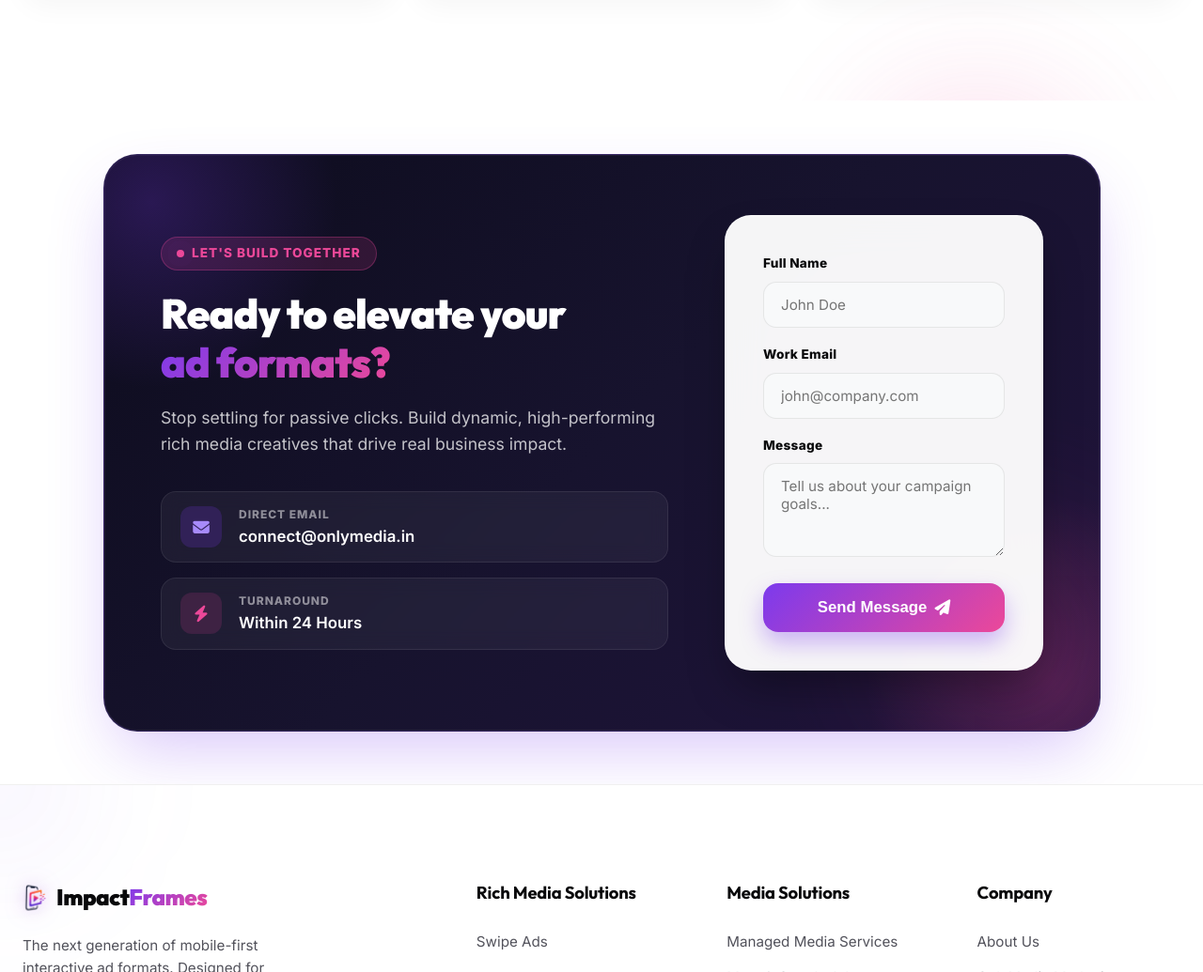
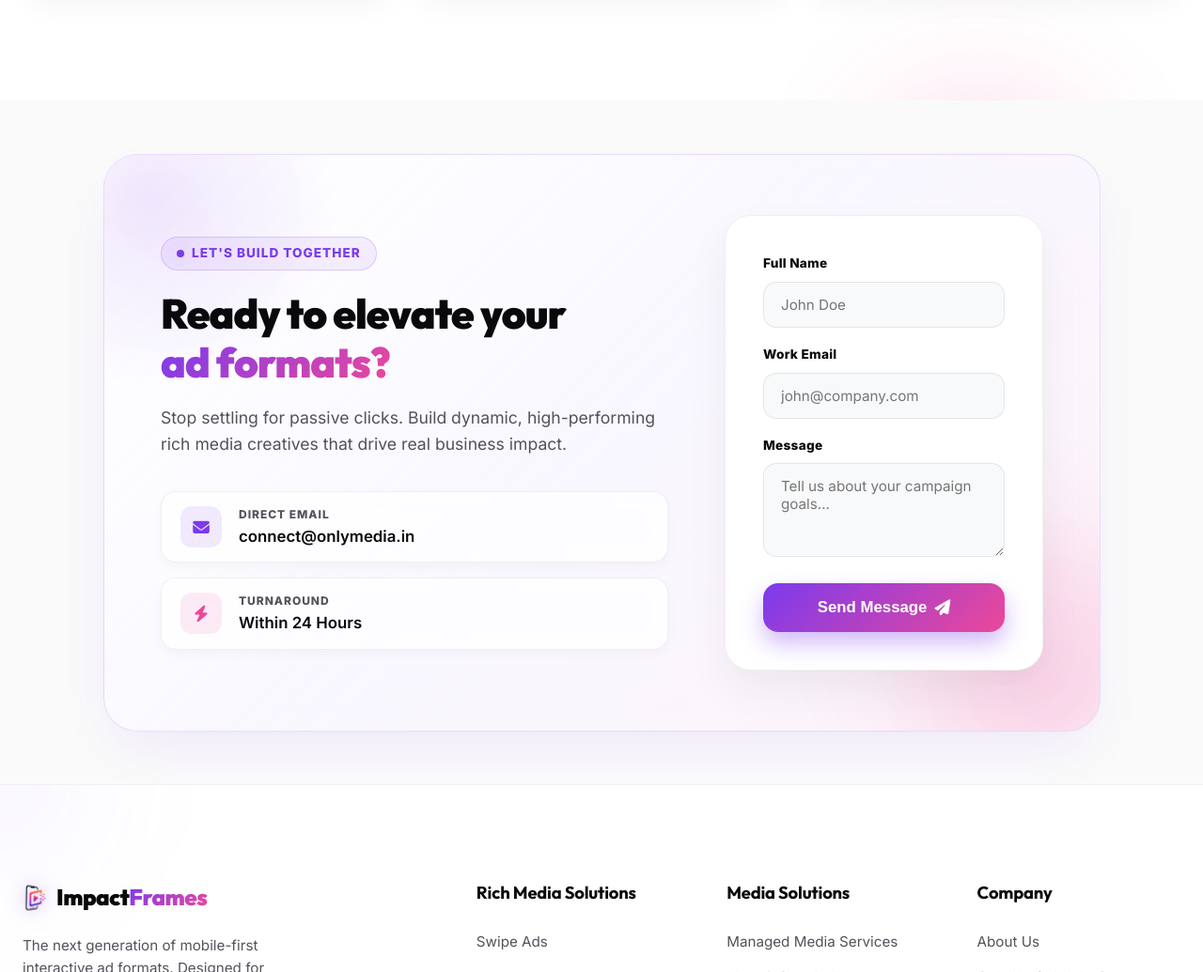
Before and after one commit to blazecodeprakhar/impactframes-ad-showcase, a plain HTML site: page index.html in a window 1280 px wide. Shown: the part 5395-6430 px from the top of the page at 94% size. Drawn offline with nearby package versions, Linux system fonts and the light colour scheme.

Commit message:
Update CTA Section to match website light glassmorphism theme and colors

```diff
--- a/index.html
+++ b/index.html
@@ -544,9 +544,9 @@
         <section id="contact" class="cta-section">
             <div class="container cta-container" data-aos="fade-up">
                 <div class="cta-content">
-                    <div class="hero-badge" style="margin-bottom: 20px; background: rgba(236, 72, 153, 0.15); border-color: rgba(236, 72, 153, 0.3);">
-                        <span class="pulse-dot" style="background: #EC4899;"></span>
-                        <span class="badge-text" style="color: #EC4899; font-weight: 700;">Let's Build Together</span>
+                    <div class="hero-badge" style="margin-bottom: 20px; background: rgba(124, 58, 237, 0.08); border-color: rgba(124, 58, 237, 0.2);">
+                        <span class="pulse-dot"></span>
+                        <span class="badge-text">Let's Build Together</span>
                     </div>
                     <h2 class="cta-title">Ready to elevate your <span class="gradient-text">ad formats?</span></h2>
                     <p class="cta-subtitle">Stop settling for passive clicks. Build dynamic, high-performing rich media creatives that drive real business impact.</p>
@@ -560,10 +560,10 @@
                             </div>
                         </a>
                         <div class="contact-item">
-                            <div class="icon-box" style="background: rgba(236, 72, 153, 0.15); color: #EC4899;"><i class="fa-solid fa-bolt"></i></div>
+                            <div class="icon-box" style="background: rgba(236, 72, 153, 0.1); color: var(--accent-secondary);"><i class="fa-solid fa-bolt"></i></div>
                             <div class="contact-info">
                                 <span class="contact-label">Turnaround</span>
-                                <span class="contact-value" style="color: #ffffff;">Within 24 Hours</span>
+                                <span class="contact-value">Within 24 Hours</span>
                             </div>
                         </div>
                     </div>
--- a/styles.css
+++ b/styles.css
@@ -1391,18 +1391,18 @@ h6 {
 /* CTA Section Upgrade */
 .cta-section {
     padding: 100px 0 120px;
-    background-color: var(--bg-main);
+    background-color: var(--bg-alt);
     position: relative;
     overflow: hidden;
 }
 
 .cta-container {
-    background: linear-gradient(135deg, #0d0c1d 0%, #17132e 50%, #20133c 100%);
+    background: linear-gradient(135deg, rgba(255, 255, 255, 0.95) 0%, rgba(248, 246, 255, 0.85) 50%, rgba(253, 242, 248, 0.85) 100%);
     backdrop-filter: blur(24px);
-    border: 1px solid rgba(139, 92, 246, 0.25);
+    border: 1px solid rgba(124, 58, 237, 0.15);
     border-radius: 36px;
     padding: 64px 60px;
-    box-shadow: 0 30px 70px -15px rgba(124, 58, 237, 0.3), 0 0 0 1px rgba(255, 255, 255, 0.05) inset;
+    box-shadow: 0 25px 60px -15px rgba(124, 58, 237, 0.1), 0 1px 3px rgba(0, 0, 0, 0.02);
     position: relative;
     overflow: hidden;
     display: flex;
@@ -1418,7 +1418,7 @@ h6 {
     left: -150px;
     width: 400px;
     height: 400px;
-    background: radial-gradient(circle, rgba(124, 58, 237, 0.25) 0%, rgba(0, 0, 0, 0) 70%);
+    background: radial-gradient(circle, rgba(124, 58, 237, 0.12) 0%, rgba(255, 255, 255, 0) 70%);
     pointer-events: none;
     border-radius: 50%;
 }
@@ -1430,7 +1430,7 @@ h6 {
     right: -150px;
     width: 400px;
     height: 400px;
-    background: radial-gradient(circle, rgba(236, 72, 153, 0.2) 0%, rgba(0, 0, 0, 0) 70%);
+    background: radial-gradient(circle, rgba(236, 72, 153, 0.12) 0%, rgba(255, 255, 255, 0) 70%);
     pointer-events: none;
     border-radius: 50%;
 }
@@ -1444,7 +1444,7 @@ h6 {
 .cta-title {
     font-size: 2.75rem;
     font-weight: 800;
-    color: #FFFFFF;
+    color: var(--text-main);
     margin-bottom: 18px;
     line-height: 1.2;
     letter-spacing: -0.02em;
@@ -1452,7 +1452,7 @@ h6 {
 
 .cta-subtitle {
     font-size: 1.1rem;
-    color: rgba(255, 255, 255, 0.75);
+    color: var(--text-muted);
     margin-bottom: 36px;
     line-height: 1.6;
 }
@@ -1471,28 +1471,30 @@ h6 {
     text-decoration: none;
     color: inherit;
     transition: transform 0.3s cubic-bezier(0.16, 1, 0.3, 1);
-    background: rgba(255, 255, 255, 0.05);
-    border: 1px solid rgba(255, 255, 255, 0.08);
+    background: rgba(255, 255, 255, 0.75);
+    border: 1px solid var(--glass-border);
     padding: 14px 20px;
     border-radius: 16px;
     backdrop-filter: blur(10px);
+    box-shadow: 0 4px 12px rgba(0, 0, 0, 0.03);
 }
 
 .contact-item:hover {
     transform: translateX(8px);
-    background: rgba(255, 255, 255, 0.08);
-    border-color: rgba(139, 92, 246, 0.3);
+    background: rgba(255, 255, 255, 0.95);
+    border-color: rgba(124, 58, 237, 0.25);
+    box-shadow: 0 8px 20px rgba(124, 58, 237, 0.08);
 }
 
 .icon-box {
     width: 44px;
     height: 44px;
     border-radius: 12px;
-    background: rgba(124, 58, 237, 0.2);
+    background: rgba(124, 58, 237, 0.1);
     display: flex;
     align-items: center;
     justify-content: center;
-    color: #A78BFA;
+    color: var(--accent-primary);
     font-size: 1.1rem;
 }
 
@@ -1505,14 +1507,14 @@ h6 {
     font-size: 0.75rem;
     text-transform: uppercase;
     font-weight: 700;
-    color: rgba(255, 255, 255, 0.5);
+    color: var(--text-muted);
     letter-spacing: 0.08em;
 }
 
 .contact-value {
     font-size: 1.05rem;
     font-weight: 600;
-    color: #FFFFFF;
+    color: var(--text-main);
 }
 
 .cta-form-wrapper {
@@ -1520,12 +1522,12 @@ h6 {
     z-index: 2;
     flex: 1;
     max-width: 480px;
-    background: rgba(255, 255, 255, 0.96);
+    background: #FFFFFF;
     backdrop-filter: blur(20px);
     padding: 40px;
     border-radius: 28px;
-    box-shadow: 0 25px 50px -12px rgba(0, 0, 0, 0.4);
-    border: 1px solid rgba(255, 255, 255, 0.6);
+    box-shadow: 0 20px 45px rgba(0, 0, 0, 0.06), 0 1px 3px rgba(0, 0, 0, 0.02);
+    border: 1px solid var(--glass-border);
 }
 
 .contact-form {
```
